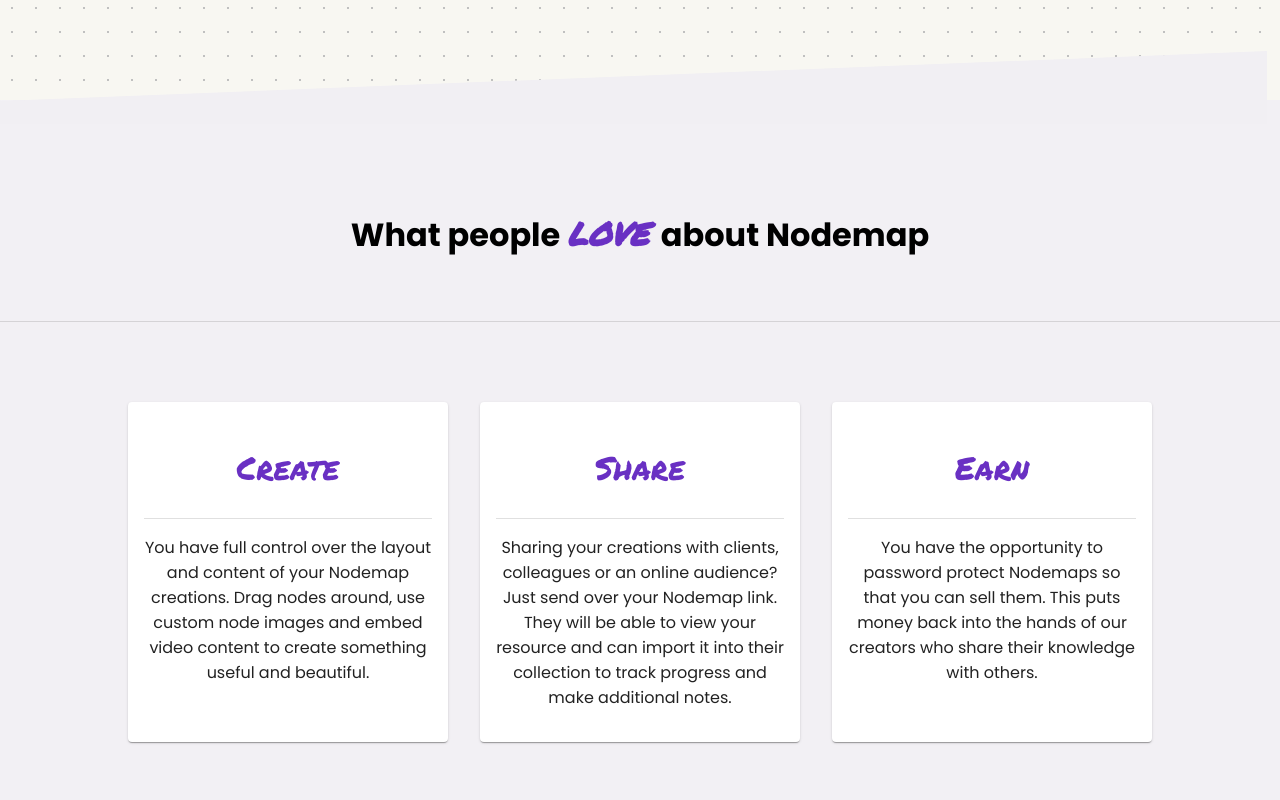
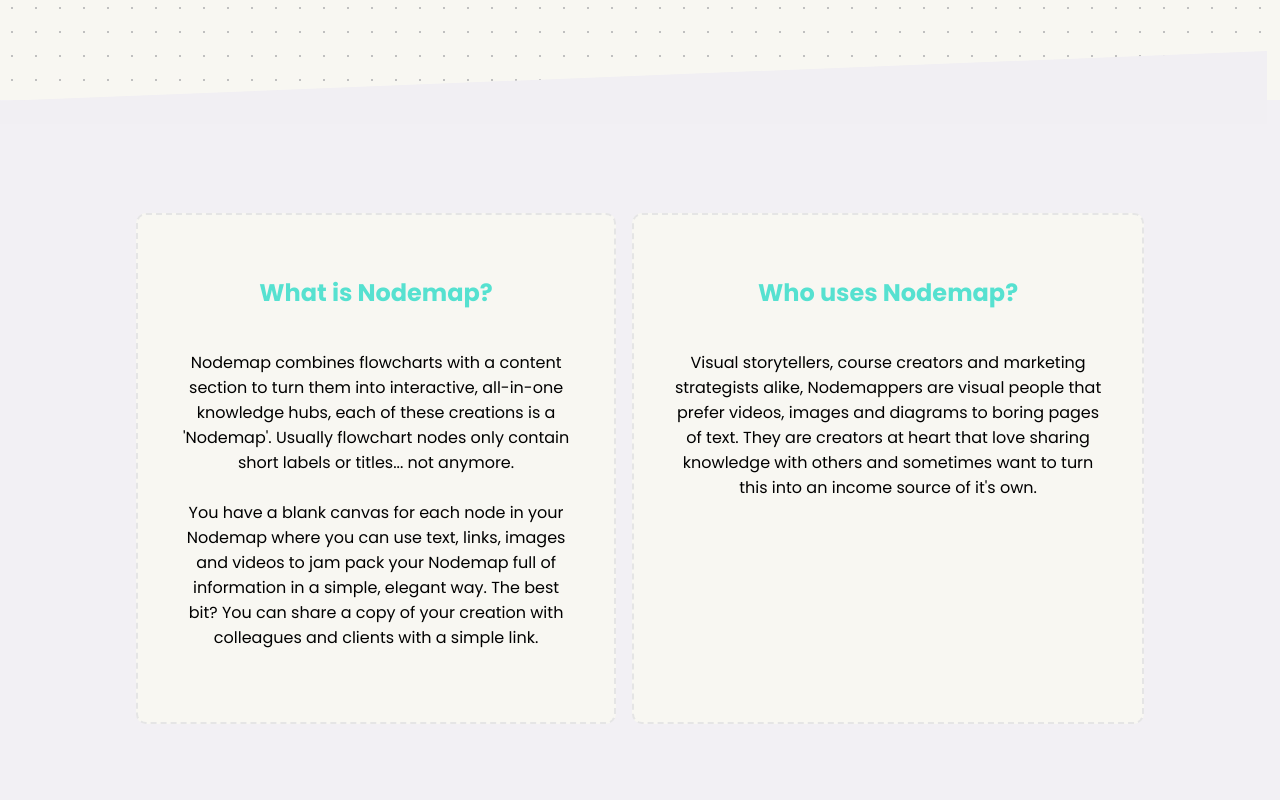
Before and after one commit to nikhilol/NodemapLandingPage, a Next.js app: page / in a window 1280 px wide. Shown: the part 580-1380 px from the top of the page. Built offline with nearby package versions, Linux system fonts and the light colour scheme.

Commit message:
Added info sections

```diff
--- a/pages/index.js
+++ b/pages/index.js
@@ -53,10 +53,21 @@
           </div>
         </div>
         <div className={styles.cardSection}>
+          <div className={styles.outer}>
+              <div className={styles.NodemapInfoContainer}>
+                  <div clasName={styles.NodemapInfoBlock}>
+                    <h2 className={styles.NodemapInfoTitle}>What is Nodemap?</h2>
+                    <p className={styles.NodemapInfoContent}>Nodemap combines flowcharts with a content section to turn them into interactive, all-in-one knowledge hubs, each of these creations is a 'Nodemap'. Usually flowchart nodes only contain short labels or titles... not anymore.<br/><br/>You have a blank canvas for each node in your Nodemap where you can use text, links, images and videos to jam pack your Nodemap full of information in a simple, elegant way. The best bit? You can share a copy of your creation with colleagues and clients with a simple link.</p>
+                  </div>
+                  <div clasName={styles.NodemapInfoBlock}>
+                    <h2 className={styles.NodemapInfoTitle}>Who uses Nodemap?</h2>
+                    <p className={styles.NodemapInfoContent}>Visual storytellers, course creators and marketing strategists alike, Nodemappers are visual people that prefer videos, images and diagrams to boring pages of text. They are creators at heart that love sharing knowledge with others and sometimes want to turn this into an income source of it's own.</p>
+                  </div>
+              </div>
+          </div>
           <div className={styles.ctaGroup} style={{flexDirection:'column', alignItems:'center', textAlign:'center', padding:'5vh 0vh'}}>
               <h1>What people <span style={{fontStyle:'italic', fontFamily:'Permanent marker', margin:'0', color:'#6930C3', textTransform:'uppercase'}}> love </span> about Nodemap</h1>
           </div>
-          <Divider/>
           <div className={styles.outer}>
             <div className={styles.cardsContainer}>
               <Card className={styles.card}>
--- a/styles/Home.module.css
+++ b/styles/Home.module.css
@@ -95,6 +95,32 @@
   margin-left: 1vh;
 }
 
+.NodemapInfoContainer{
+  width: 80vw;
+  display:flex;
+  align-items: flex-start;
+  margin: 10vh 0vh;
+}
+
+.NodemapInfoContainer div{
+  padding: 5vh;
+  border-radius: 10px;
+  border: 2px dashed #e5e5e5;
+  margin: 1vh;
+  height: 100%;
+  background-color: #F8F7F2;
+}
+
+.NodemapInfoTitle{
+  text-align: center;
+  margin-bottom: 5vh;
+  color: #56E1D0;
+}
+
+.NodemapInfoContent{
+  text-align: center;
+}
+
 @media only screen and (min-width: 601px) {
   .outer{
     width: 100%;
@@ -136,6 +162,13 @@
     background: #F8F7F2;
     min-width: 25vw;
   }
+  .NodemapInfoContainer{
+    width: 80vw;
+    margin: 10vh 0vh;
+  }
+  .NodemapInfoContainer div{
+    max-width: 50%;
+  }
 
 }
 
@@ -172,5 +205,12 @@
     padding: 2vh;
     background: #F8F7F2;
   }
-
+  .NodemapInfoContainer{
+    width: 100vw;
+    margin: 5vh 0vh;
+    flex-direction: column;
+  }
+  .NodemapInfoContainer div{
+    min-width: 80vw;
+  }
 }
```
